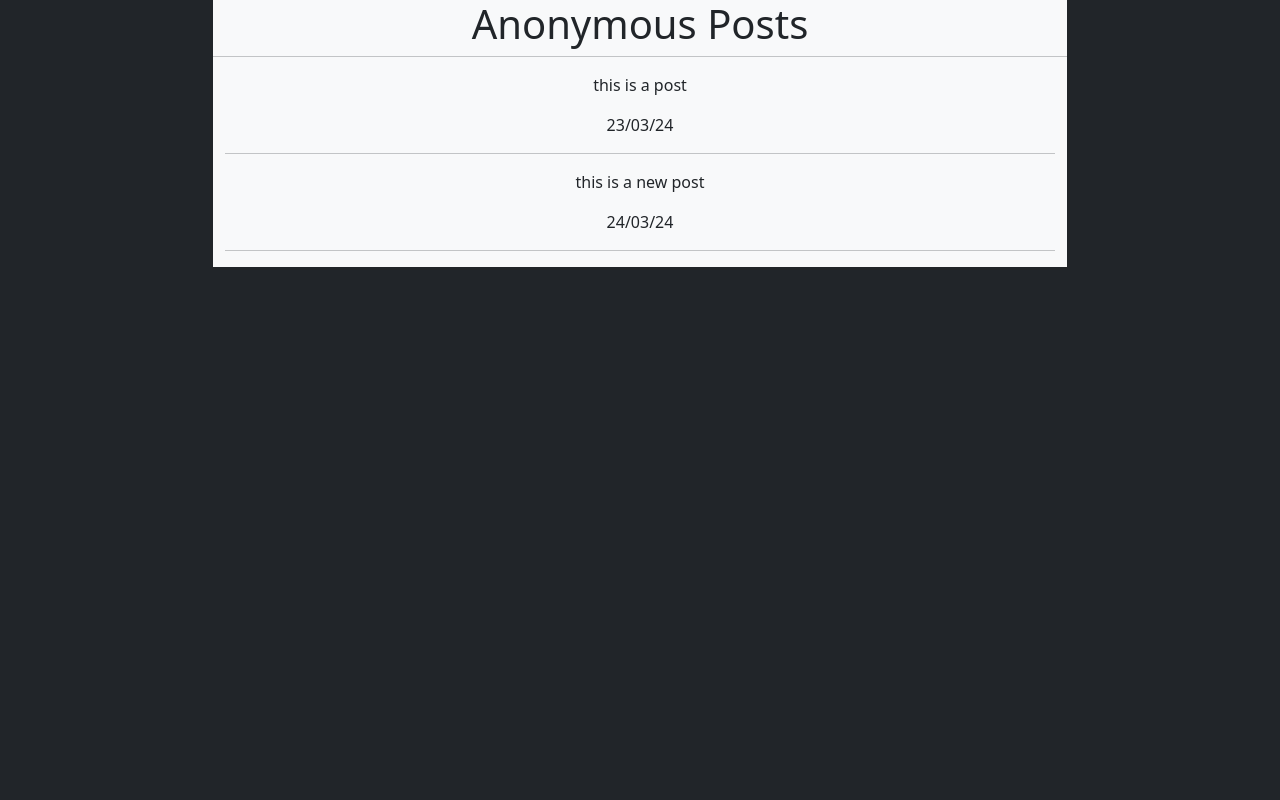
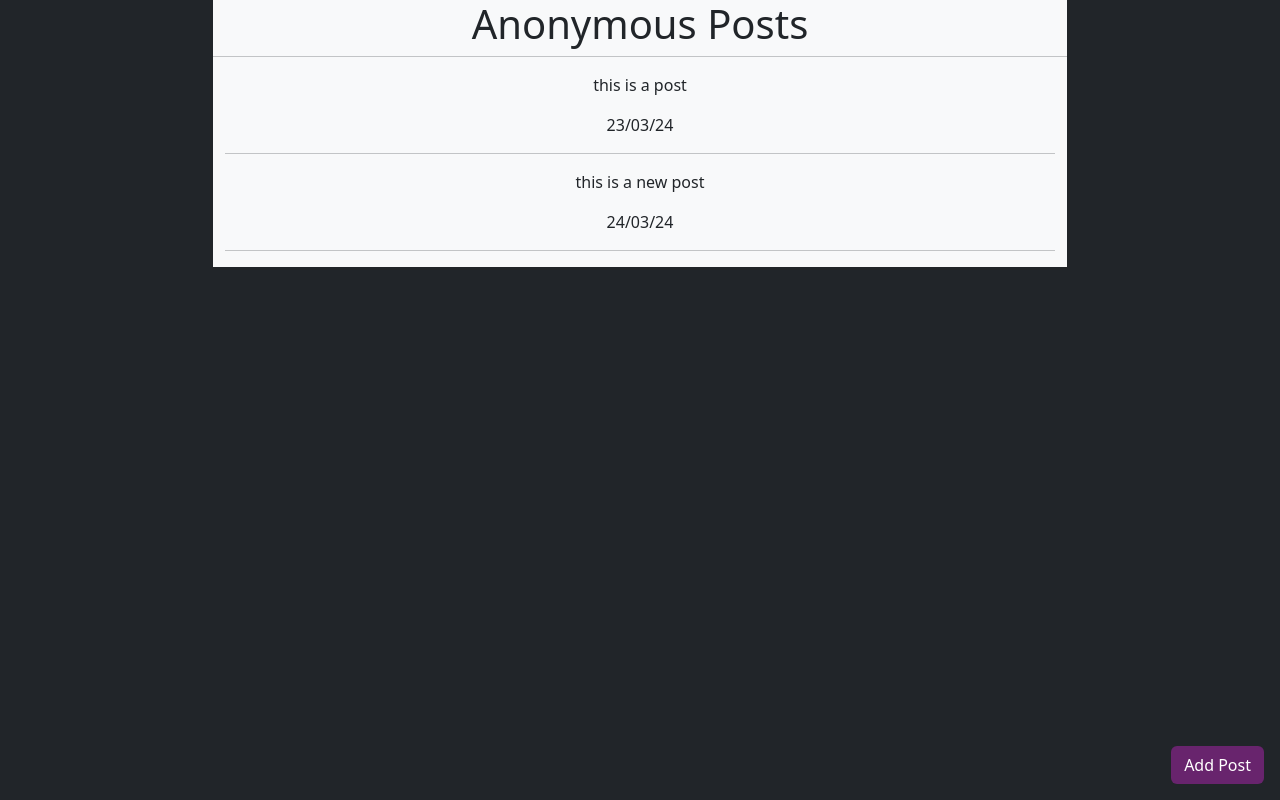
Before and after one commit to WilliamMorgan73/ProgBlack2, a Next.js app: page / in a window 1280 px wide. Built offline with nearby package versions, Linux system fonts and the light colour scheme.

Commit message:
added button for adding posts #1

```diff
--- a/src/app/page.js
+++ b/src/app/page.js
@@ -2,6 +2,7 @@ import React from 'react';
 import { Container, Row, Col } from 'react-bootstrap';
 import 'bootstrap/dist/css/bootstrap.min.css';
 import data from './data.json';
+import styles from './styles.css'
 
 function MainColumn() {
   return (
@@ -23,7 +24,13 @@ function MainColumn() {
             ))}
           </Row>
         </Col>
-        <Col xs={2}></Col>
+        <Col xs={2}>
+          <Row>
+            <div className="buttonContainer">
+              <button type="button" className="btn position-absolute bottom-0 end-0" style={{ backgroundColor: '#68246D', color: 'white' }}>Add Post</button>
+            </div>
+          </Row>
+        </Col>
       </Row>
     </Container>
   );
--- /dev/null
+++ b/src/app/styles.css
@@ -0,0 +1,11 @@
+.addBtn {
+    padding: 10px 20px;
+    background-color: #68246D;
+    color: white;
+}
+
+.buttonContainer {
+    position: fixed;
+    bottom: 1rem;
+    right: 1rem;
+}
```
